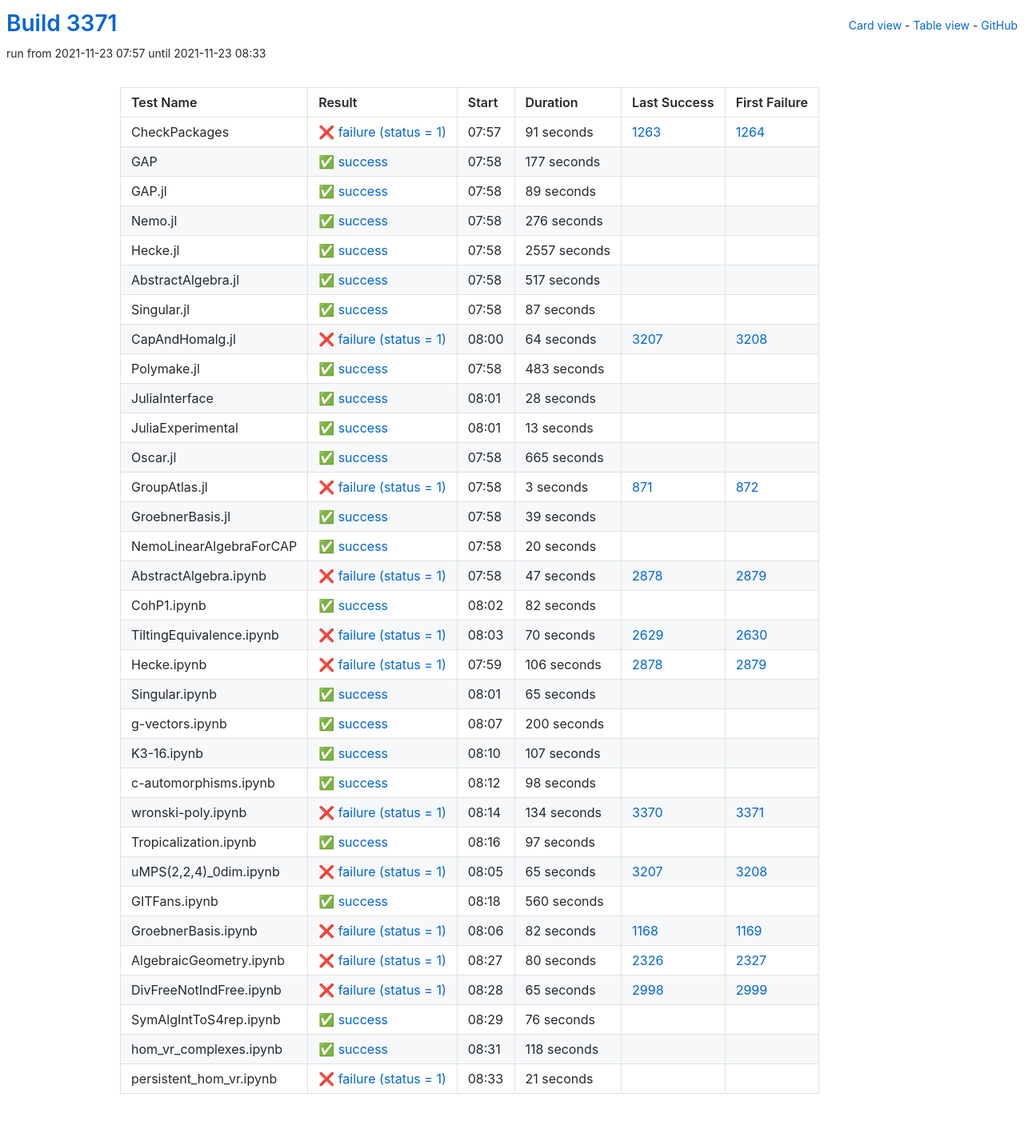
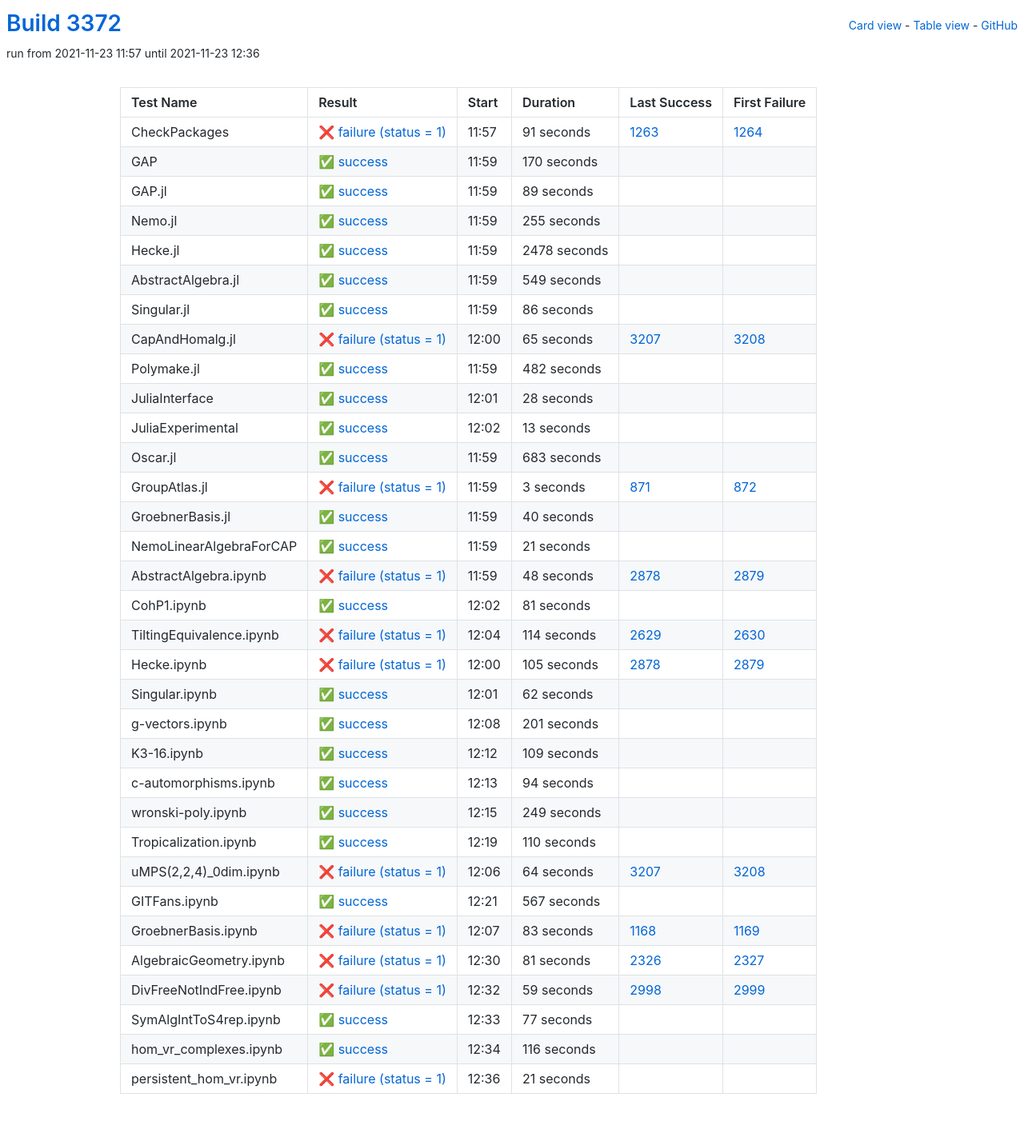
Before and after one commit to oscar-system/oscar-ci-status-stable, a Jekyll site: the page built from table.html, in a window 1280 px wide. Shown: the whole page at 80% size. Built offline with Jekyll 4.4.1, drawn with Linux system fonts in a browser that asks for light colours.

Commit message:
Build #3372

```diff
--- a/_data/ci.yml
+++ b/_data/ci.yml
@@ -1,6 +1,6 @@
 ---
-build: 3371
-build_url: https://oscarci.mathematik.uni-kl.de/job/oscar-stable/3371/
+build: 3372
+build_url: https://oscarci.mathematik.uni-kl.de/job/oscar-stable/3372/
 job: oscar-stable
 organization: oscar-system
 repo: oscar-ci-status-stable
@@ -8,8 +8,8 @@ repourl: https://github.com/oscar-system/oscar-ci-status-stable
 tests:
 - name: CheckPackages
   id: checkpackages
-  log: https://oscarci.mathematik.uni-kl.de/job/oscar-stable/3371/artifact/logs/build-3371/CheckPackages.log
-  start: 2021-11-23 07:57
+  log: https://oscarci.mathematik.uni-kl.de/job/oscar-stable/3372/artifact/logs/build-3372/CheckPackages.log
+  start: 2021-11-23 11:57
   success: false
   exitcode: 1
   status: failure
@@ -20,20 +20,20 @@ tests:
   first_failure_url: https://oscarci.mathematik.uni-kl.de/job/oscar-stable/1264/
 - name: GAP
   id: gap
-  log: https://oscarci.mathematik.uni-kl.de/job/oscar-stable/3371/artifact/logs/build-3371/GAP.log
-  start: 2021-11-23 07:58
+  log: https://oscarci.mathematik.uni-kl.de/job/oscar-stable/3372/artifact/logs/build-3372/GAP.log
+  start: 2021-11-23 11:59
   success: true
   exitcode: 0
   status: success
-  duration: 177
+  duration: 170
   last_success: false
   last_success_url:
   first_failure: false
   first_failure_url:
 - name: GAP.jl
   id: gap-jl
-  log: https://oscarci.mathematik.uni-kl.de/job/oscar-stable/3371/artifact/logs/build-3371/GAP.jl.log
-  start: 2021-11-23 07:58
+  log: https://oscarci.mathematik.uni-kl.de/job/oscar-stable/3372/artifact/logs/build-3372/GAP.jl.log
+  start: 2021-11-23 11:59
   success: true
   exitcode: 0
   status: success
@@ -44,80 +44,80 @@ tests:
   first_failure_url:
 - name: Nemo.jl
   id: nemo-jl
-  log: https://oscarci.mathematik.uni-kl.de/job/oscar-stable/3371/artifact/logs/build-3371/Nemo.jl.log
-  start: 2021-11-23 07:58
+  log: https://oscarci.mathematik.uni-kl.de/job/oscar-stable/3372/artifact/logs/build-3372/Nemo.jl.log
+  start: 2021-11-23 11:59
   success: true
   exitcode: 0
   status: success
-  duration: 276
+  duration: 255
   last_success: false
   last_success_url:
   first_failure: false
   first_failure_url:
 - name: Hecke.jl
   id: hecke-jl
-  log: https://oscarci.mathematik.uni-kl.de/job/oscar-stable/3371/artifact/logs/build-3371/Hecke.jl.log
-  start: 2021-11-23 07:58
+  log: https://oscarci.mathematik.uni-kl.de/job/oscar-stable/3372/artifact/logs/build-3372/Hecke.jl.log
+  start: 2021-11-23 11:59
   success: true
   exitcode: 0
   status: success
-  duration: 2557
+  duration: 2478
   last_success: false
   last_success_url:
   first_failure: false
   first_failure_url:
 - name: AbstractAlgebra.jl
   id: abstractalgebra-jl
-  log: https://oscarci.mathematik.uni-kl.de/job/oscar-stable/3371/artifact/logs/build-3371/AbstractAlgebra.jl.log
-  start: 2021-11-23 07:58
+  log: https://oscarci.mathematik.uni-kl.de/job/oscar-stable/3372/artifact/logs/build-3372/AbstractAlgebra.jl.log
+  start: 2021-11-23 11:59
   success: true
   exitcode: 0
   status: success
-  duration: 517
+  duration: 549
   last_success: false
   last_success_url:
   first_failure: false
   first_failure_url:
 - name: Singular.jl
   id: singular-jl
-  log: https://oscarci.mathematik.uni-kl.de/job/oscar-stable/3371/artifact/logs/build-3371/Singular.jl.log
-  start: 2021-11-23 07:58
+  log: https://oscarci.mathematik.uni-kl.de/job/oscar-stable/3372/artifact/logs/build-3372/Singular.jl.log
+  start: 2021-11-23 11:59
   success: true
   exitcode: 0
   status: success
-  duration: 87
+  duration: 86
   last_success: false
   last_success_url:
   first_failure: false
   first_failure_url:
 - name: CapAndHomalg.jl
   id: capandhomalg-jl
-  log: https://oscarci.mathematik.uni-kl.de/job/oscar-stable/3371/artifact/logs/build-3371/CapAndHomalg.jl.log
-  start: 2021-11-23 08:00
+  log: https://oscarci.mathematik.uni-kl.de/job/oscar-stable/3372/artifact/logs/build-3372/CapAndHomalg.jl.log
+  start: 2021-11-23 12:00
   success: false
   exitcode: 1
   status: failure
-  duration: 64
+  duration: 65
   last_success: 3207
   last_success_url: https://oscarci.mathematik.uni-kl.de/job/oscar-stable/3207/
   first_failure: 3208
   first_failure_url: https://oscarci.mathematik.uni-kl.de/job/oscar-stable/3208/
 - name: Polymake.jl
   id: polymake-jl
-  log: https://oscarci.mathematik.uni-kl.de/job/oscar-stable/3371/artifact/logs/build-3371/Polymake.jl.log
-  start: 2021-11-23 07:58
+  log: https://oscarci.mathematik.uni-kl.de/job/oscar-stable/3372/artifact/logs/build-3372/Polymake.jl.log
+  start: 2021-11-23 11:59
   success: true
   exitcode: 0
   status: success
-  duration: 483
+  duration: 482
   last_success: false
   last_success_url:
   first_failure: false
   first_failure_url:
 - name: JuliaInterface
   id: juliainterface
-  log: https://oscarci.mathematik.uni-kl.de/job/oscar-stable/3371/artifact/logs/build-3371/JuliaInterface.log
-  start: 2021-11-23 08:01
+  log: https://oscarci.mathematik.uni-kl.de/job/oscar-stable/3372/artifact/logs/build-3372/JuliaInterface.log
+  start: 2021-11-23 12:01
   success: true
   exitcode: 0
   status: success
@@ -128,8 +128,8 @@ tests:
   first_failure_url:
 - name: JuliaExperimental
   id: juliaexperimental
-  log: https://oscarci.mathematik.uni-kl.de/job/oscar-stable/3371/artifact/logs/build-3371/JuliaExperimental.log
-  start: 2021-11-23 08:01
+  log: https://oscarci.mathematik.uni-kl.de/job/oscar-stable/3372/artifact/logs/build-3372/JuliaExperimental.log
+  start: 2021-11-23 12:02
   success: true
   exitcode: 0
   status: success
@@ -140,20 +140,20 @@ tests:
   first_failure_url:
 - name: Oscar.jl
   id: oscar-jl
-  log: https://oscarci.mathematik.uni-kl.de/job/oscar-stable/3371/artifact/logs/build-3371/Oscar.jl.log
-  start: 2021-11-23 07:58
+  log: https://oscarci.mathematik.uni-kl.de/job/oscar-stable/3372/artifact/logs/build-3372/Oscar.jl.log
+  start: 2021-11-23 11:59
   success: true
   exitcode: 0
   status: success
-  duration: 665
+  duration: 683
   last_success: false
   last_success_url:
   first_failure: false
   first_failure_url:
 - name: GroupAtlas.jl
   id: groupatlas-jl
-  log: https://oscarci.mathematik.uni-kl.de/job/oscar-stable/3371/artifact/logs/build-3371/GroupAtlas.jl.log
-  start: 2021-11-23 07:58
+  log: https://oscarci.mathematik.uni-kl.de/job/oscar-stable/3372/artifact/logs/build-3372/GroupAtlas.jl.log
+  start: 2021-11-23 11:59
   success: false
   exitcode: 1
   status: failure
@@ -164,236 +164,236 @@ tests:
   first_failure_url: https://oscarci.mathematik.uni-kl.de/job/oscar-stable/872/
 - name: GroebnerBasis.jl
   id: groebnerbasis-jl
-  log: https://oscarci.mathematik.uni-kl.de/job/oscar-stable/3371/artifact/logs/build-3371/GroebnerBasis.jl.log
-  start: 2021-11-23 07:58
+  log: https://oscarci.mathematik.uni-kl.de/job/oscar-stable/3372/artifact/logs/build-3372/GroebnerBasis.jl.log
+  start: 2021-11-23 11:59
   success: true
   exitcode: 0
   status: success
-  duration: 39
+  duration: 40
   last_success: false
   last_success_url:
   first_failure: false
   first_failure_url:
 - name: NemoLinearAlgebraForCAP
   id: nemolinearalgebraforcap
-  log: https://oscarci.mathematik.uni-kl.de/job/oscar-stable/3371/artifact/logs/build-3371/NemoLinearAlgebraForCAP.log
-  start: 2021-11-23 07:58
+  log: https://oscarci.mathematik.uni-kl.de/job/oscar-stable/3372/artifact/logs/build-3372/NemoLinearAlgebraForCAP.log
+  start: 2021-11-23 11:59
   success: true
   exitcode: 0
   status: success
-  duration: 20
+  duration: 21
   last_success: false
   last_success_url:
   first_failure: false
   first_failure_url:
 - name: AbstractAlgebra.ipynb
   id: abstractalgebra-ipynb
-  log: https://oscarci.mathematik.uni-kl.de/job/oscar-stable/3371/artifact/logs/build-3371/AbstractAlgebra.ipynb.log
-  start: 2021-11-23 07:58
+  log: https://oscarci.mathematik.uni-kl.de/job/oscar-stable/3372/artifact/logs/build-3372/AbstractAlgebra.ipynb.log
+  start: 2021-11-23 11:59
   success: false
   exitcode: 1
   status: failure
-  duration: 47
+  duration: 48
   last_success: 2878
   last_success_url: https://oscarci.mathematik.uni-kl.de/job/oscar-stable/2878/
   first_failure: 2879
   first_failure_url: https://oscarci.mathematik.uni-kl.de/job/oscar-stable/2879/
 - name: CohP1.ipynb
   id: cohp1-ipynb
-  log: https://oscarci.mathematik.uni-kl.de/job/oscar-stable/3371/artifact/logs/build-3371/CohP1.ipynb.log
-  start: 2021-11-23 08:02
+  log: https://oscarci.mathematik.uni-kl.de/job/oscar-stable/3372/artifact/logs/build-3372/CohP1.ipynb.log
+  start: 2021-11-23 12:02
   success: true
   exitcode: 0
   status: success
-  duration: 82
+  duration: 81
   last_success: false
   last_success_url:
   first_failure: false
   first_failure_url:
 - name: TiltingEquivalence.ipynb
   id: tiltingequivalence-ipynb
-  log: https://oscarci.mathematik.uni-kl.de/job/oscar-stable/3371/artifact/logs/build-3371/TiltingEquivalence.ipynb.log
-  start: 2021-11-23 08:03
+  log: https://oscarci.mathematik.uni-kl.de/job/oscar-stable/3372/artifact/logs/build-3372/TiltingEquivalence.ipynb.log
+  start: 2021-11-23 12:04
   success: false
   exitcode: 1
   status: failure
-  duration: 70
+  duration: 114
   last_success: 2629
   last_success_url: https://oscarci.mathematik.uni-kl.de/job/oscar-stable/2629/
   first_failure: 2630
   first_failure_url: https://oscarci.mathematik.uni-kl.de/job/oscar-stable/2630/
 - name: Hecke.ipynb
   id: hecke-ipynb
-  log: https://oscarci.mathematik.uni-kl.de/job/oscar-stable/3371/artifact/logs/build-3371/Hecke.ipynb.log
-  start: 2021-11-23 07:59
+  log: https://oscarci.mathematik.uni-kl.de/job/oscar-stable/3372/artifact/logs/build-3372/Hecke.ipynb.log
+  start: 2021-11-23 12:00
   success: false
   exitcode: 1
   status: failure
-  duration: 106
+  duration: 105
   last_success: 2878
   last_success_url: https://oscarci.mathematik.uni-kl.de/job/oscar-stable/2878/
   first_failure: 2879
   first_failure_url: https://oscarci.mathematik.uni-kl.de/job/oscar-stable/2879/
 - name: Singular.ipynb
   id: singular-ipynb
-  log: https://oscarci.mathematik.uni-kl.de/job/oscar-stable/3371/artifact/logs/build-3371/Singular.ipynb.log
-  start: 2021-11-23 08:01
+  log: https://oscarci.mathematik.uni-kl.de/job/oscar-stable/3372/artifact/logs/build-3372/Singular.ipynb.log
+  start: 2021-11-23 12:01
   success: true
   exitcode: 0
   status: success
-  duration: 65
+  duration: 62
   last_success: false
   last_success_url:
   first_failure: false
   first_failure_url:
 - name: g-vectors.ipynb
   id: g-vectors-ipynb
-  log: https://oscarci.mathematik.uni-kl.de/job/oscar-stable/3371/artifact/logs/build-3371/g-vectors.ipynb.log
-  start: 2021-11-23 08:07
+  log: https://oscarci.mathematik.uni-kl.de/job/oscar-stable/3372/artifact/logs/build-3372/g-vectors.ipynb.log
+  start: 2021-11-23 12:08
   success: true
   exitcode: 0
   status: success
-  duration: 200
+  duration: 201
   last_success: false
   last_success_url:
   first_failure: false
   first_failure_url:
 - name: K3-16.ipynb
   id: k3-16-ipynb
-  log: https://oscarci.mathematik.uni-kl.de/job/oscar-stable/3371/artifact/logs/build-3371/K3-16.ipynb.log
-  start: 2021-11-23 08:10
+  log: https://oscarci.mathematik.uni-kl.de/job/oscar-stable/3372/artifact/logs/build-3372/K3-16.ipynb.log
+  start: 2021-11-23 12:12
   success: true
   exitcode: 0
   status: success
-  duration: 107
+  duration: 109
   last_success: false
   last_success_url:
   first_failure: false
   first_failure_url:
 - name: c-automorphisms.ipynb
   id: c-automorphisms-ipynb
-  log: https://oscarci.mathematik.uni-kl.de/job/oscar-stable/3371/artifact/logs/build-3371/c-automorphisms.ipynb.log
-  start: 2021-11-23 08:12
+  log: https://oscarci.mathematik.uni-kl.de/job/oscar-stable/3372/artifact/logs/build-3372/c-automorphisms.ipynb.log
+  start: 2021-11-23 12:13
   success: true
   exitcode: 0
   status: success
-  duration: 98
+  duration: 94
   last_success: false
   last_success_url:
   first_failure: false
   first_failure_url:
 - name: wronski-poly.ipynb
   id: wronski-poly-ipynb
-  log: https://oscarci.mathematik.uni-kl.de/job/oscar-stable/3371/artifact/logs/build-3371/wronski-poly.ipynb.log
-  start: 2021-11-23 08:14
-  success: false
-  exitcode: 1
-  status: failure
-  duration: 134
-  last_success: 3370
-  last_success_url: https://oscarci.mathematik.uni-kl.de/job/oscar-stable/3370/
-  first_failure: 3371
-  first_failure_url: https://oscarci.mathematik.uni-kl.de/job/oscar-stable/3371/
-- name: Tropicalization.ipynb
-  id: tropicalization-ipynb
-  log: https://oscarci.mathematik.uni-kl.de/job/oscar-stable/3371/artifact/logs/build-3371/Tropicalization.ipynb.log
-  start: 2021-11-23 08:16
+  log: https://oscarci.mathematik.uni-kl.de/job/oscar-stable/3372/artifact/logs/build-3372/wronski-poly.ipynb.log
+  start: 2021-11-23 12:15
   success: true
   exitcode: 0
   status: success
-  duration: 97
+  duration: 249
+  last_success: false
+  last_success_url:
+  first_failure: false
+  first_failure_url:
+- name: Tropicalization.ipynb
+  id: tropicalization-ipynb
+  log: https://oscarci.mathematik.uni-kl.de/job/oscar-stable/3372/artifact/logs/build-3372/Tropicalization.ipynb.log
+  start: 2021-11-23 12:19
+  success: true
+  exitcode: 0
+  status: success
+  duration: 110
   last_success: false
   last_success_url:
   first_failure: false
   first_failure_url:
 - name: uMPS(2,2,4)_0dim.ipynb
   id: umps-2-2-4-0dim-ipynb
-  log: https://oscarci.mathematik.uni-kl.de/job/oscar-stable/3371/artifact/logs/build-3371/uMPS-2-2-4-_0dim.ipynb.log
-  start: 2021-11-23 08:05
+  log: https://oscarci.mathematik.uni-kl.de/job/oscar-stable/3372/artifact/logs/build-3372/uMPS-2-2-4-_0dim.ipynb.log
+  start: 2021-11-23 12:06
   success: false
   exitcode: 1
   status: failure
-  duration: 65
+  duration: 64
   last_success: 3207
   last_success_url: https://oscarci.mathematik.uni-kl.de/job/oscar-stable/3207/
   first_failure: 3208
   first_failure_url: https://oscarci.mathematik.uni-kl.de/job/oscar-stable/3208/
 - name: GITFans.ipynb
   id: gitfans-ipynb
-  log: https://oscarci.mathematik.uni-kl.de/job/oscar-stable/3371/artifact/logs/build-3371/GITFans.ipynb.log
-  start: 2021-11-23 08:18
+  log: https://oscarci.mathematik.uni-kl.de/job/oscar-stable/3372/artifact/logs/build-3372/GITFans.ipynb.log
+  start: 2021-11-23 12:21
   success: true
   exitcode: 0
   status: success
-  duration: 560
+  duration: 567
   last_success: false
   last_success_url:
   first_failure: false
   first_failure_url:
 - name: GroebnerBasis.ipynb
   id: groebnerbasis-ipynb
-  log: https://oscarci.mathematik.uni-kl.de/job/oscar-stable/3371/artifact/logs/build-3371/GroebnerBasis.ipynb.log
-  start: 2021-11-23 08:06
+  log: https://oscarci.mathematik.uni-kl.de/job/oscar-stable/3372/artifact/logs/build-3372/GroebnerBasis.ipynb.log
+  start: 2021-11-23 12:07
   success: false
   exitcode: 1
   status: failure
-  duration: 82
+  duration: 83
   last_success: 1168
   last_success_url: https://oscarci.mathematik.uni-kl.de/job/oscar-stable/1168/
   first_failure: 1169
   first_failure_url: https://oscarci.mathematik.uni-kl.de/job/oscar-stable/1169/
 - name: AlgebraicGeometry.ipynb
   id: algebraicgeometry-ipynb
-  log: https://oscarci.mathematik.uni-kl.de/job/oscar-stable/3371/artifact/logs/build-3371/AlgebraicGeometry.ipynb.log
-  start: 2021-11-23 08:27
+  log: https://oscarci.mathematik.uni-kl.de/job/oscar-stable/3372/artifact/logs/build-3372/AlgebraicGeometry.ipynb.log
+  start: 2021-11-23 12:30
   success: false
   exitcode: 1
   status: failure
-  duration: 80
+  duration: 81
   last_success: 2326
   last_success_url: https://oscarci.mathematik.uni-kl.de/job/oscar-stable/2326/
   first_failure: 2327
   first_failure_url: https://oscarci.mathematik.uni-kl.de/job/oscar-stable/2327/
 - name: DivFreeNotIndFree.ipynb
   id: divfreenotindfree-ipynb
-  log: https://oscarci.mathematik.uni-kl.de/job/oscar-stable/3371/artifact/logs/build-3371/DivFreeNotIndFree.ipynb.log
-  start: 2021-11-23 08:28
+  log: https://oscarci.mathematik.uni-kl.de/job/oscar-stable/3372/artifact/logs/build-3372/DivFreeNotIndFree.ipynb.log
+  start: 2021-11-23 12:32
   success: false
   exitcode: 1
   status: failure
-  duration: 65
+  duration: 59
   last_success: 2998
   last_success_url: https://oscarci.mathematik.uni-kl.de/job/oscar-stable/2998/
   first_failure: 2999
   first_failure_url: https://oscarci.mathematik.uni-kl.de/job/oscar-stable/2999/
 - name: SymAlgIntToS4rep.ipynb
   id: symalginttos4rep-ipynb
-  log: https://oscarci.mathematik.uni-kl.de/job/oscar-stable/3371/artifact/logs/build-3371/SymAlgIntToS4rep.ipynb.log
-  start: 2021-11-23 08:29
+  log: https://oscarci.mathematik.uni-kl.de/job/oscar-stable/3372/artifact/logs/build-3372/SymAlgIntToS4rep.ipynb.log
+  start: 2021-11-23 12:33
   success: true
   exitcode: 0
   status: success
-  duration: 76
+  duration: 77
   last_success: false
   last_success_url:
   first_failure: false
   first_failure_url:
 - name: hom_vr_complexes.ipynb
   id: hom-vr-complexes-ipynb
-  log: https://oscarci.mathematik.uni-kl.de/job/oscar-stable/3371/artifact/logs/build-3371/hom_vr_complexes.ipynb.log
-  start: 2021-11-23 08:31
+  log: https://oscarci.mathematik.uni-kl.de/job/oscar-stable/3372/artifact/logs/build-3372/hom_vr_complexes.ipynb.log
+  start: 2021-11-23 12:34
   success: true
   exitcode: 0
   status: success
-  duration: 118
+  duration: 116
   last_success: false
   last_success_url:
   first_failure: false
   first_failure_url:
 - name: persistent_hom_vr.ipynb
   id: persistent-hom-vr-ipynb
-  log: https://oscarci.mathematik.uni-kl.de/job/oscar-stable/3371/artifact/logs/build-3371/persistent_hom_vr.ipynb.log
-  start: 2021-11-23 08:33
+  log: https://oscarci.mathematik.uni-kl.de/job/oscar-stable/3372/artifact/logs/build-3372/persistent_hom_vr.ipynb.log
+  start: 2021-11-23 12:36
   success: false
   exitcode: 1
   status: failure
```
Also changed, not shown: README.md.
